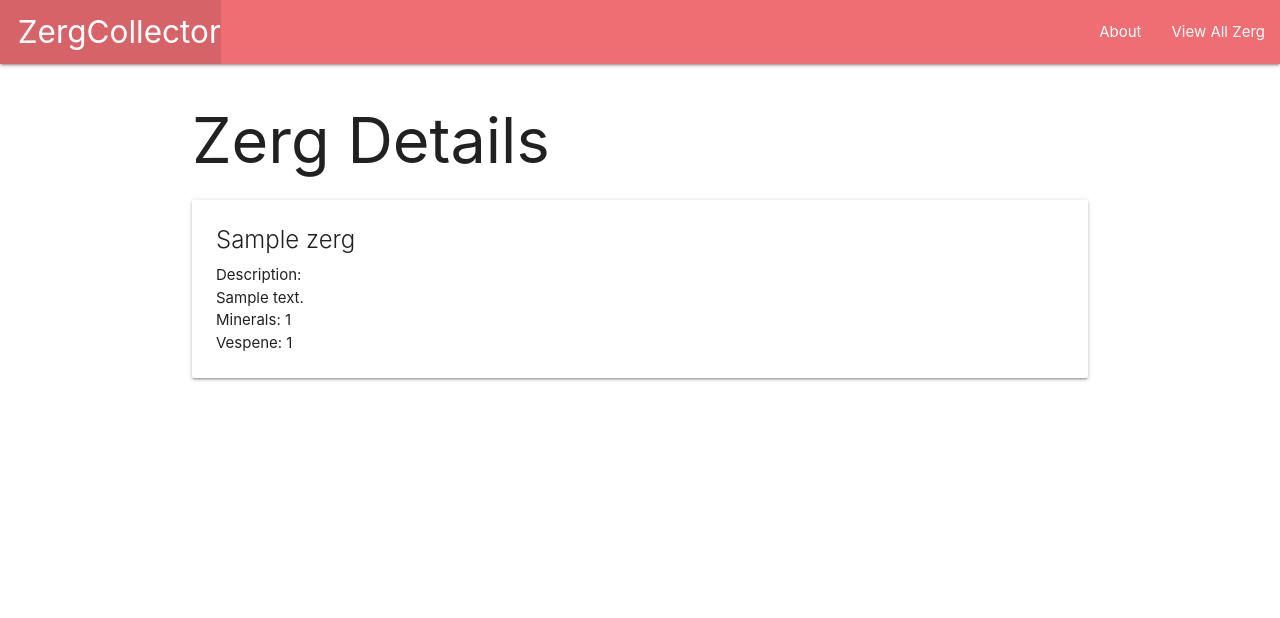
After one commit to nukaterrapin7/zerg-collector, a Django app: page /zergs/1/ in a window 1280 px wide. The commit adds this page. Shown: the top 618 px of the page. Run offline with Django 4.2, Linux system fonts and the light colour scheme; tables that the repository leaves empty hold one stand-in row (values such as "Sample post").

Commit message:
Adds details page

```diff
--- /dev/null
+++ b/main_app/templates/zergs/detail.html
@@ -0,0 +1,19 @@
+{% extends 'base.html' %}
+{% block content %}
+
+<h1>Zerg Details</h1>
+
+<div class="card">
+  <div class="card-content">
+  <span class="card-title">{{ zerg.name }}</span>
+  <p>Description: {{ zerg.description|linebreaks }}</p>
+  <p>Minerals: {{ zerg.minerals }}</p>
+  {% if zerg.vespene > 0 %}
+      <p>Vespene: {{ zerg.vespene }}</p>
+  {% else %}
+      <p>No Vespene Cost</p>
+  {% endif %}
+  </div>
+</div>
+
+{% endblock %}
--- a/main_app/templates/zergs/index.html
+++ b/main_app/templates/zergs/index.html
@@ -5,6 +5,7 @@
 
 {% for zerg in zergs %}
   <div class="card">
+    <a href="{% url 'detail' zerg.id %}">
       <div class="card-content">
         <span class="card-title">{{ zerg.name }}</span>
         <p>Description: {{ zerg.description }}</p>
@@ -15,6 +16,7 @@
           <p>No Vespene Cost</p>
         {% endif %}
       </div>
+    </a>
   </div>
 {% endfor %}
 
--- a/main_app/urls.py
+++ b/main_app/urls.py
@@ -5,4 +5,5 @@ urlpatterns = [
     path('', views.home, name='home'),
     path('about/', views.about, name='about'),
     path('zergs/', views.zergs_index, name='index'),
+    path('zergs/<int:zerg_id>/', views.zergs_detail, name='detail'),
 ]
--- a/main_app/views.py
+++ b/main_app/views.py
@@ -12,3 +12,7 @@ def about(request):
 def zergs_index(request):
     zergs = Zerg.objects.all()
     return render(request, 'zergs/index.html', { 'zergs': zergs })
+
+def zergs_detail(request, zerg_id):
+    zerg = Zerg.objects.get(id=zerg_id)
+    return render(request, 'zergs/detail.html', { 'zerg': zerg})
```
Lines whose indentation alone changed are shown as unchanged.
